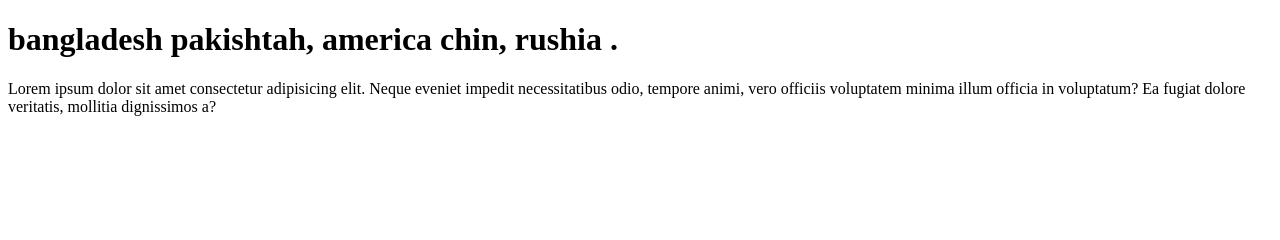
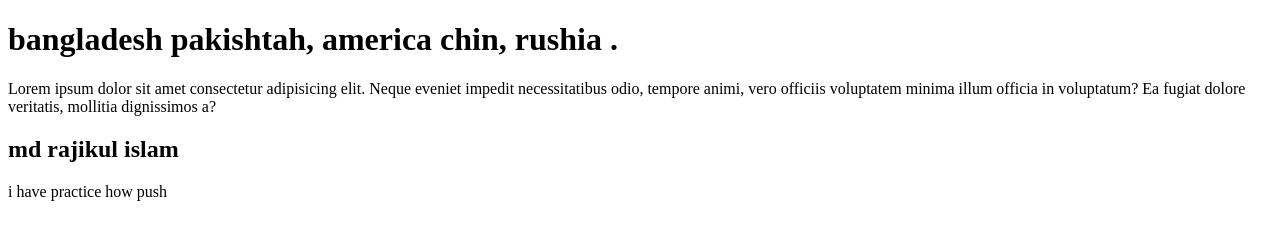
Before and after one commit to Rajikul340/my-second-repo, a plain HTML site: page my-second-repo/index.html in a window 1280 px wide. Drawn offline with Linux system fonts and the light colour scheme.

Commit message:
my name add to the git

```diff
--- a/my-second-repo/index.html
+++ b/my-second-repo/index.html
@@ -10,5 +10,8 @@
     <h1>bangladesh pakishtah, america chin, rushia .</h1>
     <span>Lorem ipsum dolor sit amet consectetur adipisicing elit. Neque eveniet impedit necessitatibus odio, tempore animi, vero officiis voluptatem minima illum officia in voluptatum? Ea fugiat dolore veritatis, mollitia dignissimos a?</span>
 
+          <h2>md rajikul islam</h2>
+
+          <p>i have practice how push </p>
 </body>
 </html>
```
